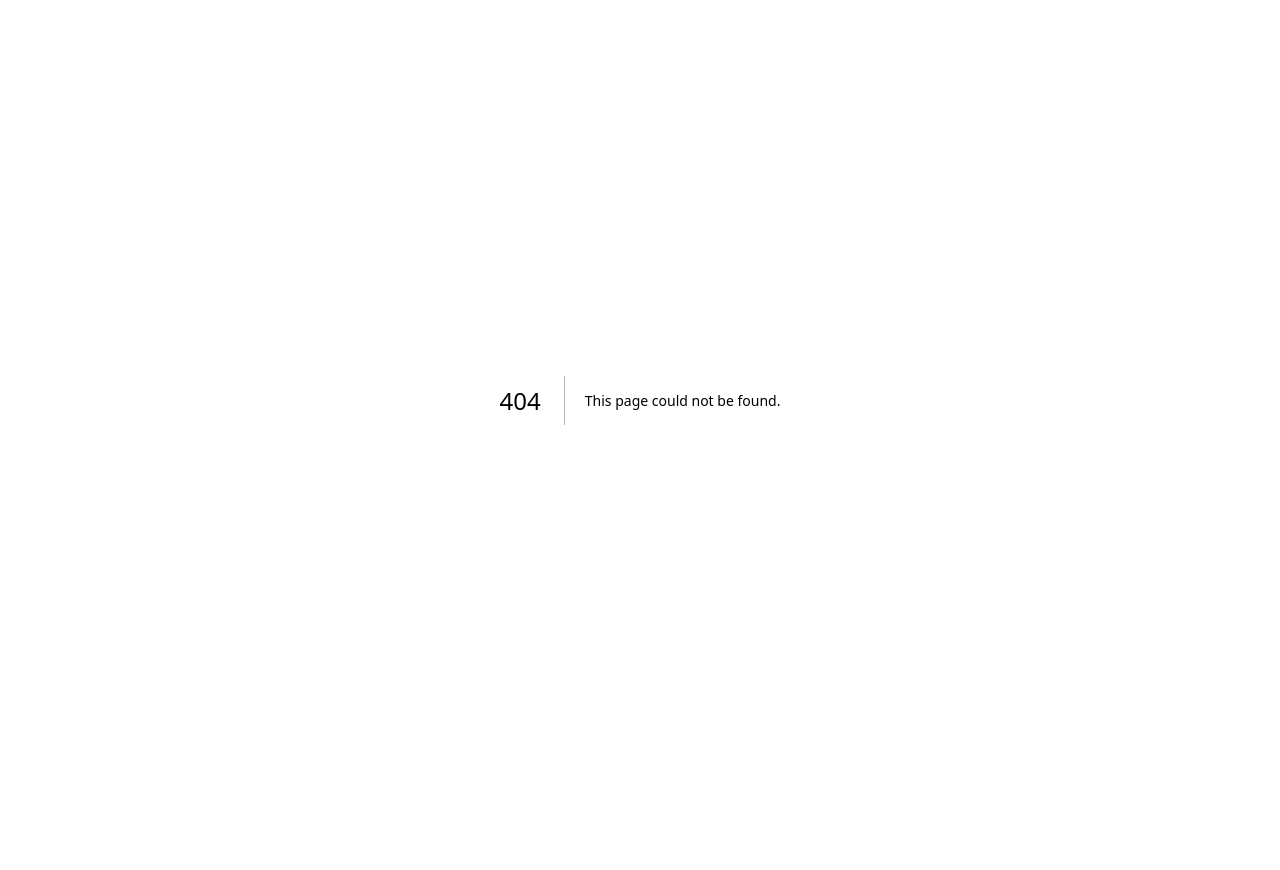
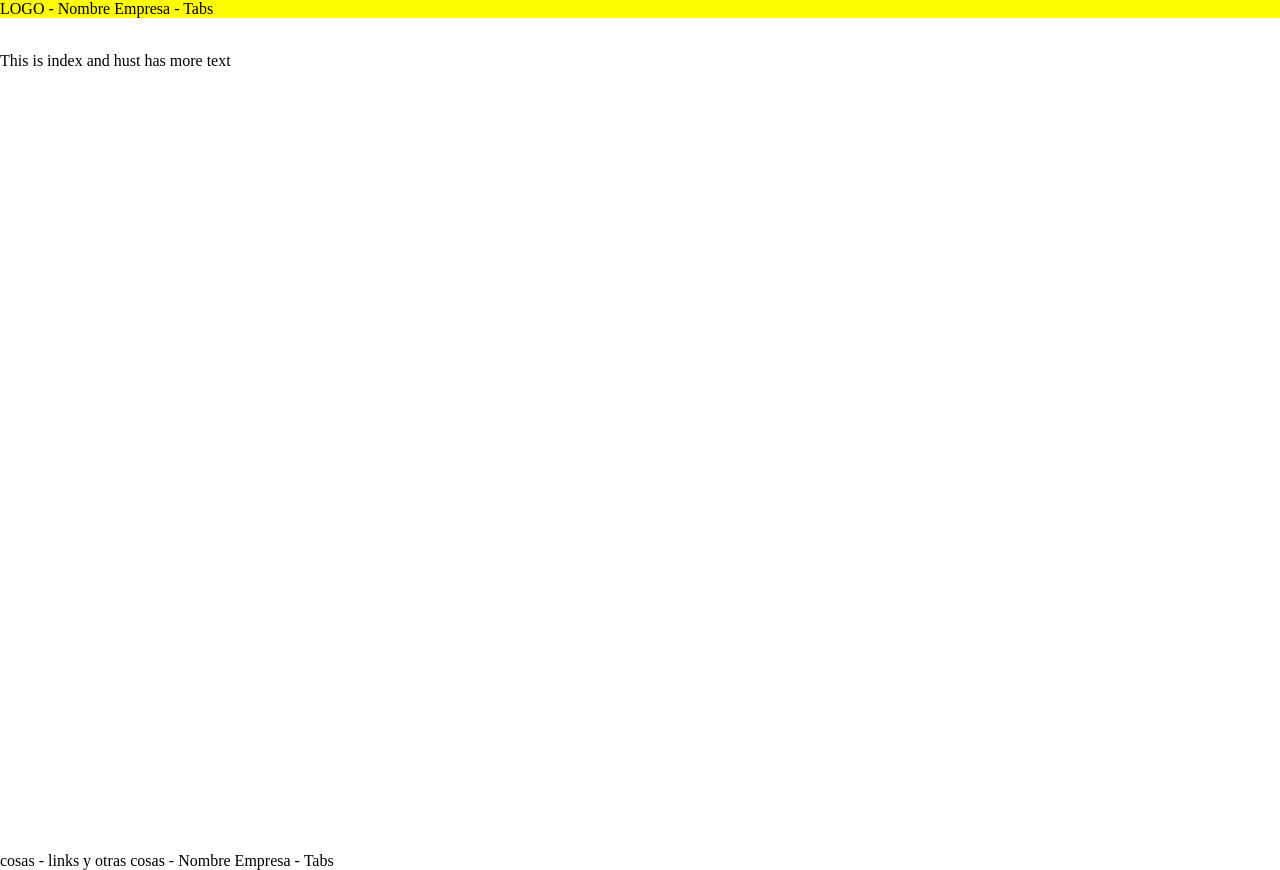
Before and after one commit to aguuusbelen/argamunin, a Next.js app in the folder gamefront/: page / in a window 1280 px wide. Before the commit this address had no page. Before the commit the page ends 800 px from the top, so only its background shows below. Built offline with nearby package versions, Linux system fonts and the light colour scheme.

Commit message:
structure components

```diff
--- /dev/null
+++ b/gamefront/src/components/layout/footer/footer.js
@@ -0,0 +1,6 @@
+import styles from './footer.module.scss';
+
+export default function Footer() {
+  console.log(styles);
+  return <div className={styles.footer}>cosas - links y otras cosas - Nombre Empresa - Tabs</div>;
+}
--- /dev/null
+++ b/gamefront/src/components/layout/footer/footer.module.scss
@@ -0,0 +1,3 @@
+.footer {
+  margin-top: auto;
+}
--- /dev/null
+++ b/gamefront/src/components/layout/header/header.js
@@ -0,0 +1,9 @@
+import styles from './header.module.scss';
+
+export default function Header() {
+  return (
+    <div className={styles.header}>
+      LOGO - Nombre Empresa - Tabs
+    </div>
+  );
+}
--- /dev/null
+++ b/gamefront/src/components/layout/header/header.module.scss
@@ -0,0 +1,7 @@
+.header {
+  display: flex;
+  position: fixed;
+  top: 0px;
+  background-color: yellow;
+  width: 100%;
+}
--- a/gamefront/src/components/layout/layout.js
+++ b/gamefront/src/components/layout/layout.js
@@ -1,3 +1,15 @@
+import Footer from "./footer/footer";
+import Header from "./header/header";
+import styles from './layout.module.scss';
+
 export default function Layout({ children }) {
-  return <div>{children}</div>;
+  return (
+    <div className={styles.layout}>
+      <Header />
+      <div className={styles.children}>
+        {children}
+      </div>
+      <Footer/>
+    </div>
+  );
 }
--- /dev/null
+++ b/gamefront/src/components/layout/layout.module.scss
@@ -0,0 +1,9 @@
+.layout {
+  margin-top: 52px;
+}
+
+.children {
+  min-height: 100vh;
+  display: flex;
+  flex-direction: column;
+}
--- /dev/null
+++ b/gamefront/src/pages/index.js
@@ -0,0 +1,6 @@
+
+export default function Index() {
+  return (
+    <div>This is index and hust has more text</div>
+  );
+}
--- a/gamefront/src/styles/globals.css
+++ b/gamefront/src/styles/globals.css
@@ -0,0 +1,10 @@
+* {
+    /*background-color: #303030; */
+    margin: 0px;
+}
+
+h4 {
+    color: gray;
+    font-family: Arial, Helvetica, sans-serif;
+    font-size: large;
+}
--- a/gamefront/src/styles/home.module.scss
+++ b/gamefront/src/styles/home.module.scss
@@ -1,3 +1,5 @@
 .container {
   background-color: aqua;
+  width: 100%;
+  height: 1200px;
 }
```
Also changed, not shown: gamefront/src/pages/home.js (deleted, +0 -7 lines), gamefront/src/pages/home2.js (added, +10 -0 lines).
